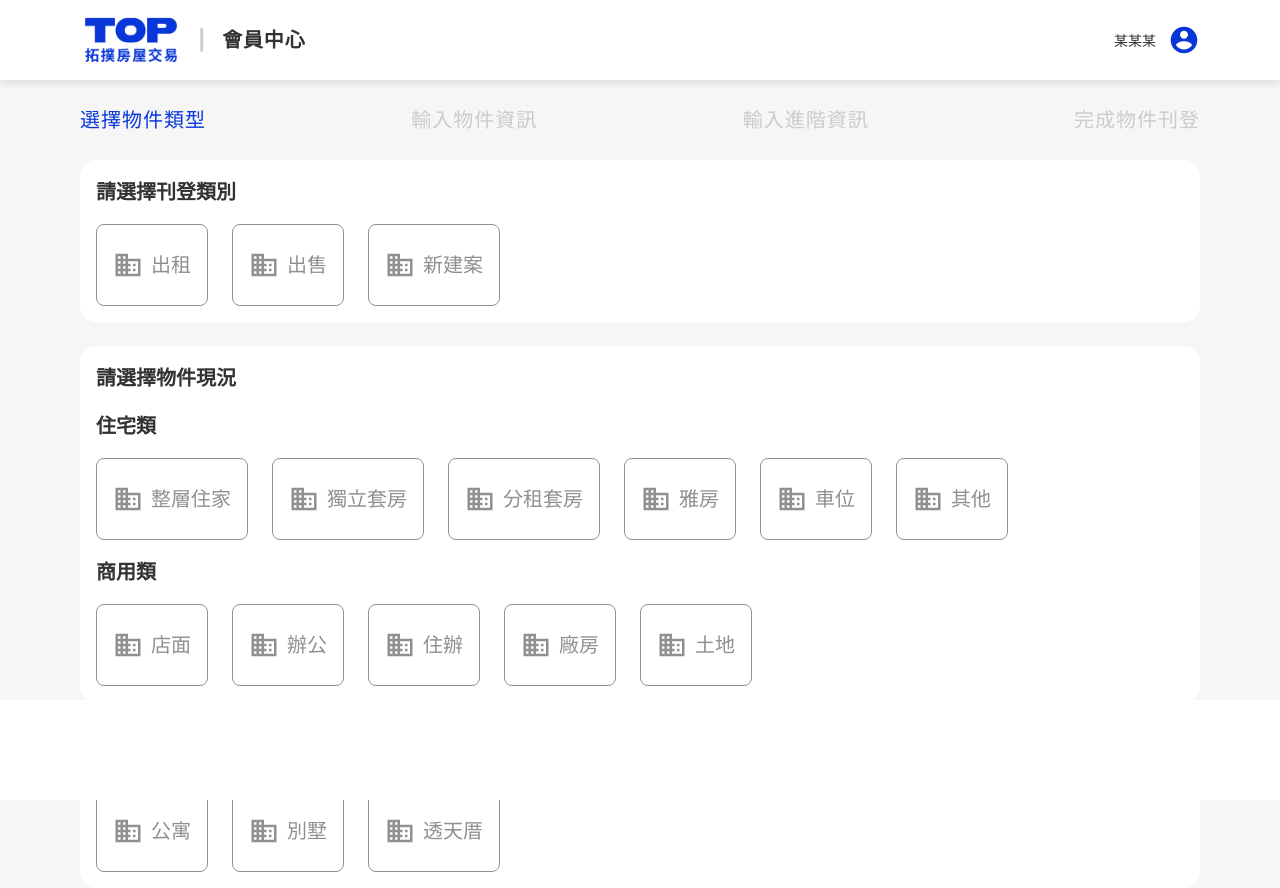
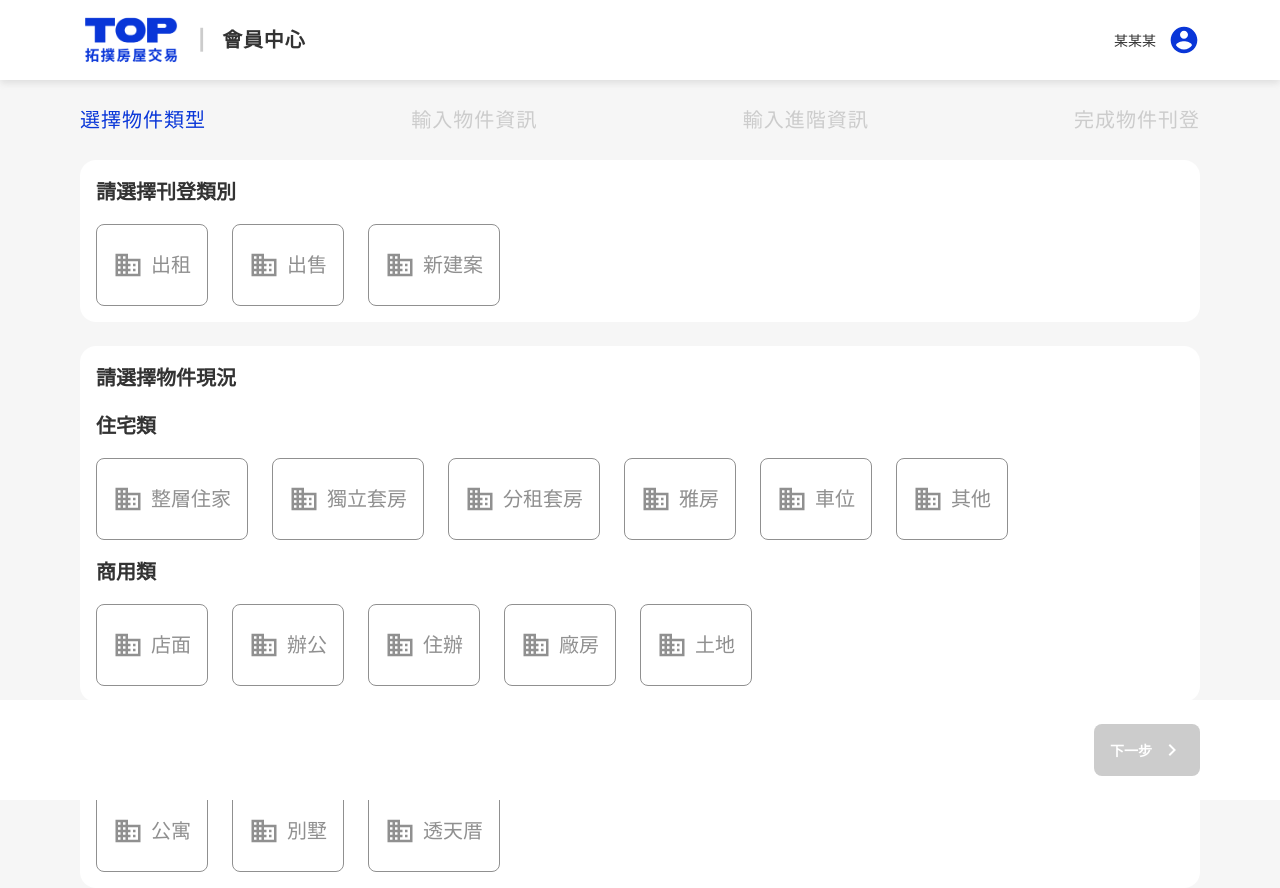
Before and after one commit to Tomcat11111111/housing, a Next.js app: page /housing/Member in a window 1280 px wide. Built offline with nearby package versions, Linux system fonts and the light colour scheme.

Commit message:
feat: 小調整

```diff
--- a/components/common/Button/Button.js
+++ b/components/common/Button/Button.js
@@ -9,11 +9,13 @@ const Button = (props) => {
     iconPosition = '',
     icon = {},
     action = () => {},
+    isDisabled = false,
   } = props;
 
   return (
     <button
       className={styles.button}
+      data-disabled={isDisabled ? 'disabled' : ''}
       style={buttonStyle}
       onClick={(e) => {
         e.stopPropagation();
--- a/components/common/Button/Button.module.scss
+++ b/components/common/Button/Button.module.scss
@@ -2,6 +2,11 @@
   display: flex;
   border-radius: 8px;
   align-items: center;
+
+  &[data-disabled='disabled'] {
+    background: #ccc;
+    cursor: not-allowed;
+  }
 
   &[data-button-type='orange'] {
   }
--- a/components/common/Logo/Logo.js
+++ b/components/common/Logo/Logo.js
@@ -1,3 +1,5 @@
+'use client';
+
 import Image from 'next/image';
 import { useRouter } from 'next/navigation';
 
--- a/components/layout/Header/Header.js
+++ b/components/layout/Header/Header.js
@@ -1,3 +1,5 @@
+'use client';
+
 import { useRouter } from 'next/navigation';
 
 import BurgerMenu from '@/common/BurgerMenu/BurgerMenu';
--- a/components/layout/HeaderWithSearch/HeaderWithSearch.js
+++ b/components/layout/HeaderWithSearch/HeaderWithSearch.js
@@ -1,6 +1,5 @@
 import { useQuery } from '@tanstack/react-query';
 import axios from 'axios';
-import Image from 'next/image';
 
 import BurgerMenu from '@/components/common/BurgerMenu/BurgerMenu';
 import Button from '@/components/common/Button/Button';
@@ -21,6 +20,7 @@ const HeaderWithSearch = ({
   onChange,
   input,
   setInput,
+  search,
 }) => {
   const getCitiesApi = async () => {
     const regionData = [];
@@ -94,6 +94,7 @@ const HeaderWithSearch = ({
           }}
           icon={<SearchIcon color="#FFFFFF" />}
           iconPosition="left"
+          action={search}
         />
       </div>
       <div className={styles.buttonArea}>
--- a/components/layout/NoData/NoData.js
+++ b/components/layout/NoData/NoData.js
@@ -4,7 +4,7 @@ import Reload from '@/icon/Reload/Reload';
 
 import styles from './NoData.module.scss';
 
-export default function NoData({}) {
+export default function NoData({ func = () => {} }) {
   return (
     <div className={styles.noDataContainer}>
       <svg
@@ -41,6 +41,7 @@ export default function NoData({}) {
         }}
         icon={<Reload />}
         iconPosition="left"
+        action={func}
       />
     </div>
   );
--- a/package.json
+++ b/package.json
@@ -16,7 +16,7 @@
     "@tanstack/react-query": "^5.51.21",
     "axios": "^1.7.3",
     "cz-conventional-changelog": "^3.3.0",
-    "dayjs": "^1.11.11",
+    "dayjs": "^1.11.13",
     "dotenv": "^16.4.5",
     "gh-pages": "^6.1.1",
     "lint-staged": "^15.2.7",
@@ -34,6 +34,7 @@
   },
   "devDependencies": {
     "@trivago/prettier-plugin-sort-imports": "^4.3.0",
+    "@types/react": "18.3.12",
     "eslint": "^8",
     "eslint-config-next": "14.2.4",
     "postcss": "^8",
```
Also changed, not shown: components/common/Map/Map.js (+5 -3 lines), 1 other file (tests, documents, lock files or other folders).
